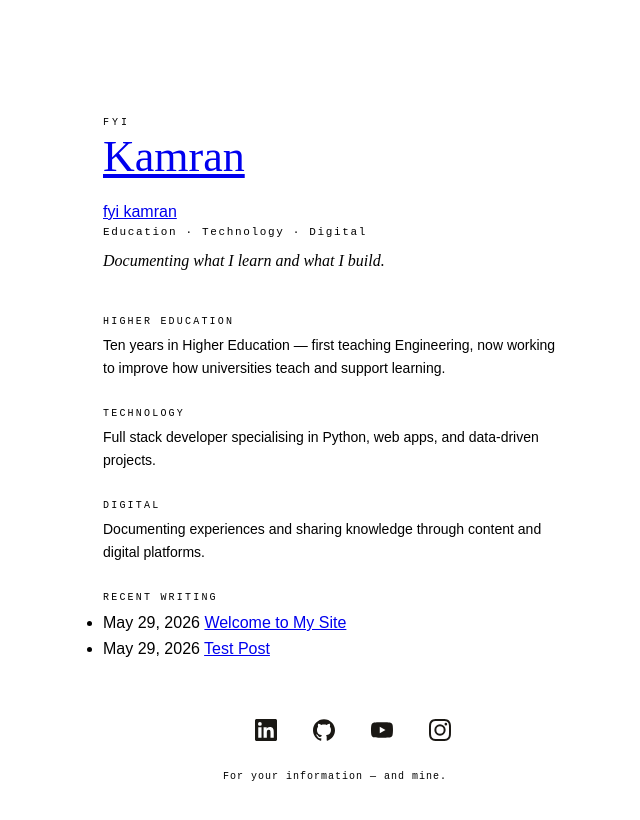
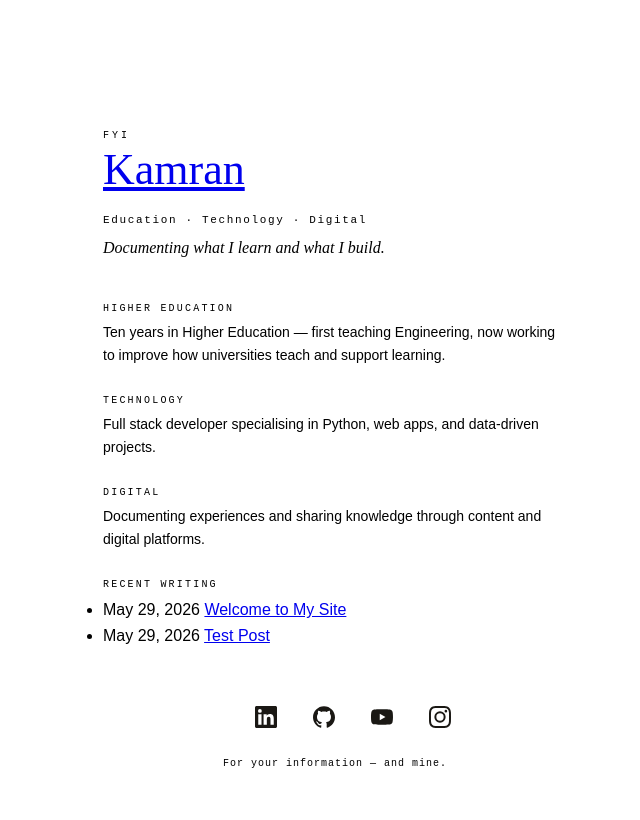
Before and after one commit to fyikamran/fyikamran.github.io, a Jekyll site: the page built from index.html, in a window 1280 px wide. Shown: the top 820 px of the page, without its empty margins (305-945 px from the left). Built offline with Jekyll 4.4.1, drawn with Linux system fonts in a browser that asks for light colours; some web fonts are replaced.

Commit message:
Update default.html

```diff
--- a/_layouts/default.html
+++ b/_layouts/default.html
@@ -143,9 +143,6 @@ text-align: center;
 </head>
 <body>
   {% include header.html %}
-    <header class="header">
-      <a href="/" class="logo">fyi kamran</a>
-    </header>
 
   <!-- The Core Page Content -->
   <main class="post-content">
```
